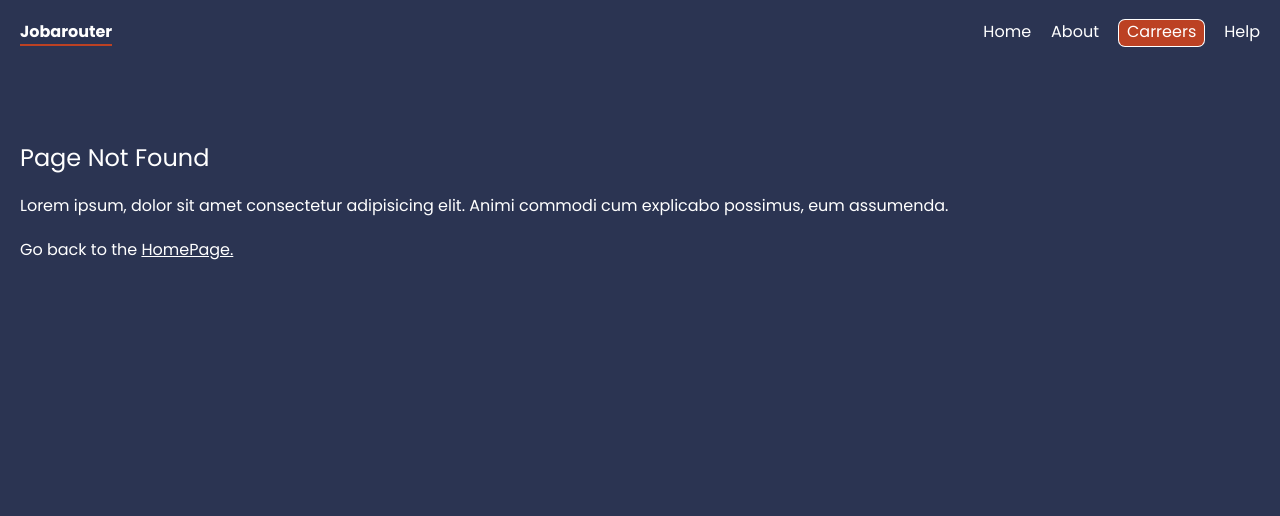
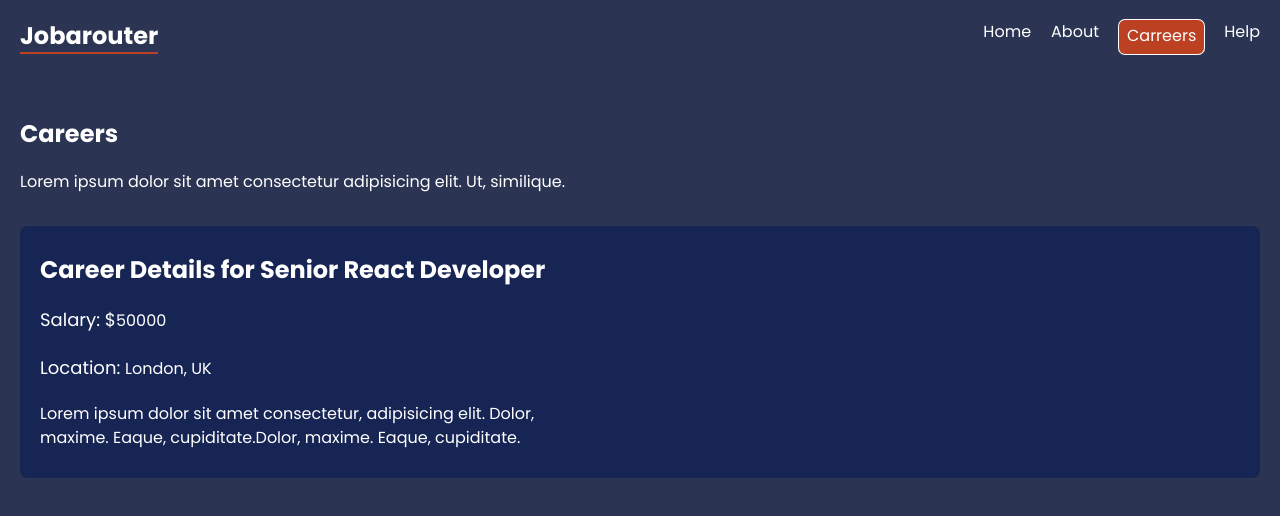
Before and after one commit to Algor-Fernand/JobsForReacters, a React (Create React App) app: page /carreers/1 in a window 1280 px wide. Before the commit this address had no page. Shown: the top 516 px of the page. Built offline with nearby package versions, Linux system fonts and the light colour scheme; data requests are answered from the project's data file.

Commit message:
add route  parameters

```diff
--- a/src/App.js
+++ b/src/App.js
@@ -13,6 +13,7 @@ import Contact from "./pages/help/Contact";
 import NotFound from "./pages/NotFound";
 import CarreerLayout from "./layouts/carreerlayout/CarreerLayout";
 import Careers, { carreerLoader } from "./pages/careers/Careers";
+import CareerDetails, { detailsLoader } from "./pages/careers/CareerDetails";
 const router = createBrowserRouter(
   createRoutesFromElements(
     <Route path="/" element={<RootLayout />}>
@@ -24,6 +25,7 @@ const router = createBrowserRouter(
       </Route>
       <Route path="carreers" element={<CarreerLayout />}>
         <Route index element={<Careers />} loader={carreerLoader} />
+        <Route path=":id" element={<CareerDetails />} loader={detailsLoader} />
       </Route>
 
       <Route path="*" element={<NotFound />} />
--- a/src/layouts/RootLayout.jsx
+++ b/src/layouts/RootLayout.jsx
@@ -1,12 +1,14 @@
 import { NavLink, Outlet } from "react-router-dom";
 
-const activeLink = "bg-[#bc4123] rounded-md ring-1 ring-white px-2";
+const activeLink = "bg-[#bc4123] rounded-md ring-1 ring-white px-2 pt-1";
 export default function RootLayout() {
   return (
     <div>
       <header>
         <nav className="flex justify-between">
-          <h1 className="font-bold border-b-2 border-[#bc4123]">Jobarouter</h1>
+          <h1 className="font-bold border-b-2 border-[#bc4123] text-2xl">
+            Jobarouter
+          </h1>
           <div className="flex gap-5">
             <NavLink
               className={({ isActive }) => (isActive ? activeLink : "")}
--- a/src/layouts/carreerlayout/CarreerLayout.jsx
+++ b/src/layouts/carreerlayout/CarreerLayout.jsx
@@ -2,7 +2,7 @@ import { Outlet } from "react-router-dom";
 export default function CarreerLayout() {
   return (
     <div>
-      <h2 className="mt-32 text-2xl font-bold">Careers</h2>
+      <h2 className="mt-16 text-2xl font-bold">Careers</h2>
       <p className="">
         Lorem ipsum dolor sit amet consectetur adipisicing elit. Ut, similique.
       </p>
--- /dev/null
+++ b/src/pages/careers/CareerDetails.jsx
@@ -0,0 +1,34 @@
+import { useLoaderData } from "react-router-dom";
+
+export default function CareerDetails() {
+  const details = useLoaderData();
+  return (
+    <div className="bg-blue-950 rounded-lg mt-8 pl-5 py-2">
+      <p className="font-extrabold text-2xl ">
+        Career Details for {details.title}
+      </p>
+      <p>
+        <span className="text-lg">Salary: $</span>
+        {details.salary}
+      </p>
+      <p>
+        <span className="text-lg">Location: </span> {details.location}
+      </p>
+      <p>
+        {" "}
+        Lorem ipsum dolor sit amet consectetur, adipisicing elit. Dolor, <br />
+        maxime. Eaque, cupiditate.Dolor, maxime. Eaque, cupiditate.
+      </p>
+    </div>
+  );
+}
+
+export const detailsLoader = async ({ params }) => {
+  const { id } = params;
+  const res = await fetch("http://localhost:4000/careers/" + id);
+
+  if (!res.ok) {
+    throw Error("could not find this career");
+  }
+  return res.json();
+};
--- /dev/null
+++ b/src/pages/careers/CareerError.jsx
@@ -0,0 +1,11 @@
+import { useRouteError } from "react-router-dom";
+
+export default function CareerError() {
+  const { error } = useRouteError();
+  return (
+    <div>
+      <p>Error found</p>
+      <p>{error.message}</p>
+    </div>
+  );
+}
--- a/src/pages/careers/Careers.jsx
+++ b/src/pages/careers/Careers.jsx
@@ -6,7 +6,7 @@ export default function Careers() {
   return (
     <div className="">
       {careers.map((career) => (
-        <Link to="/" key={career.id}>
+        <Link to={career.id.toString()} key={career.id}>
           <div className="bg-blue-950 group rounded-sm px-5">
             <p className=" group-hover:text-[#bc4123] pt-3">{career.title}</p>
             <p className="text-xs -mt-2 pb-3">Based in {career.location}</p>
```
